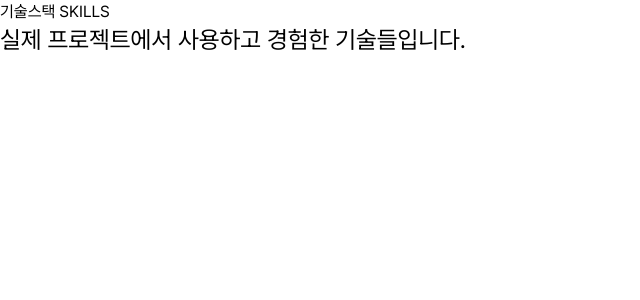
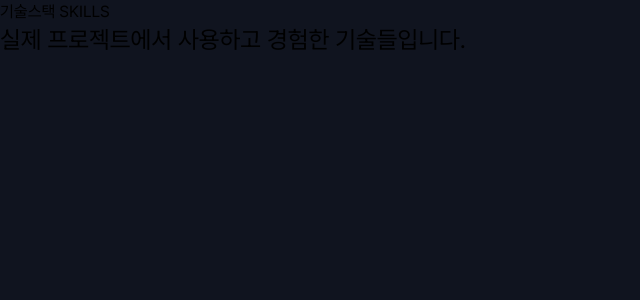
Before and after one commit to luneyeo/fe-portfolio, a Next.js app: page / in a window 1280 px wide. Shown: the top 300 px of the page, without its empty margins (0-640 px from the left). Built offline with nearby package versions, Linux system fonts and the light colour scheme.

Commit message:
🎨 style: body 컬러 지정

```diff
--- a/styles/globals.css
+++ b/styles/globals.css
@@ -1,9 +1,9 @@
-@import "tailwindcss";
-@import "./colors.css";
-@import "./font.css";
+@import 'tailwindcss';
+@import './colors.css';
+@import './font.css';
 
 @theme {
-  --font-pretendard: "Pretendard";
+  --font-pretendard: 'Pretendard';
 }
 
 @layer base {
@@ -18,7 +18,8 @@
       system-ui,
       -apple-system,
       BlinkMacSystemFont,
-      "Segoe UI",
+      'Segoe UI',
       sans-serif;
+    background-color: var(--color-primary-900);
   }
 }
```
